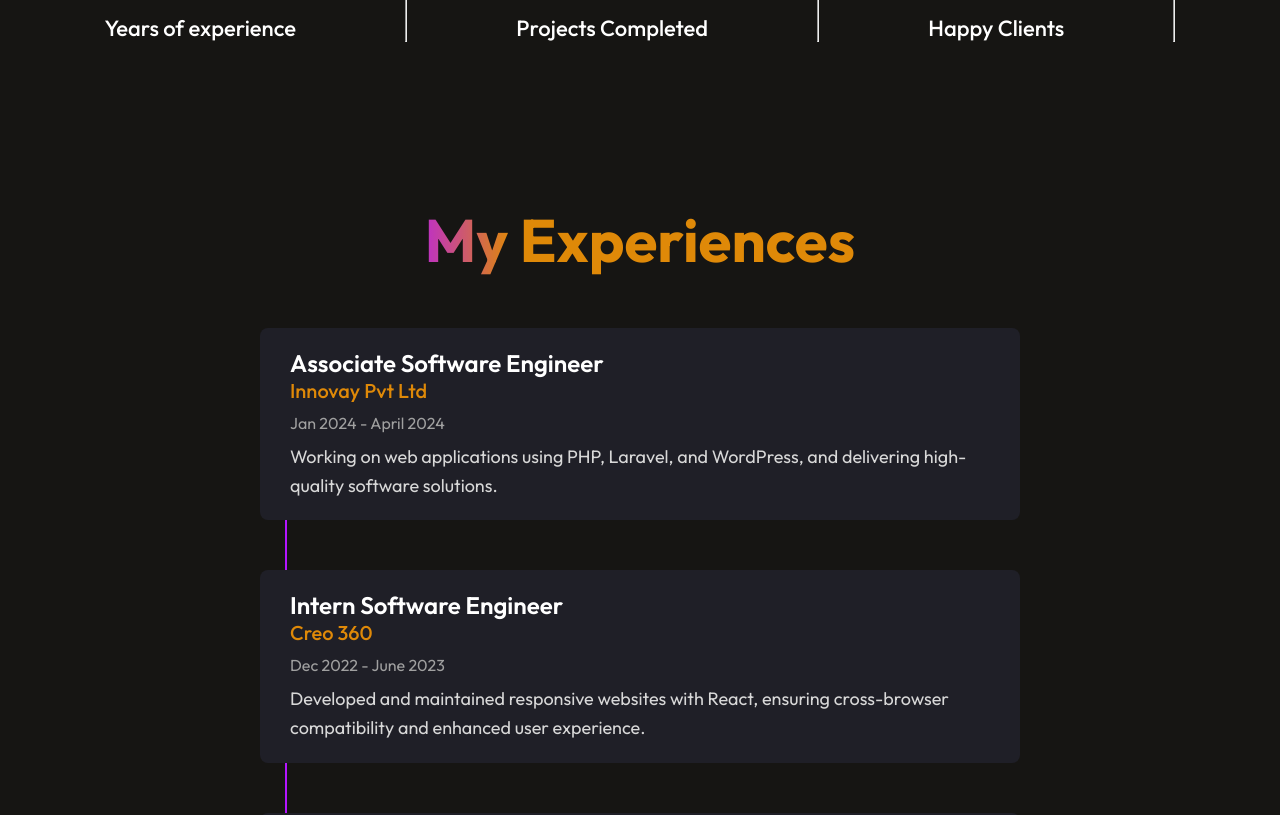
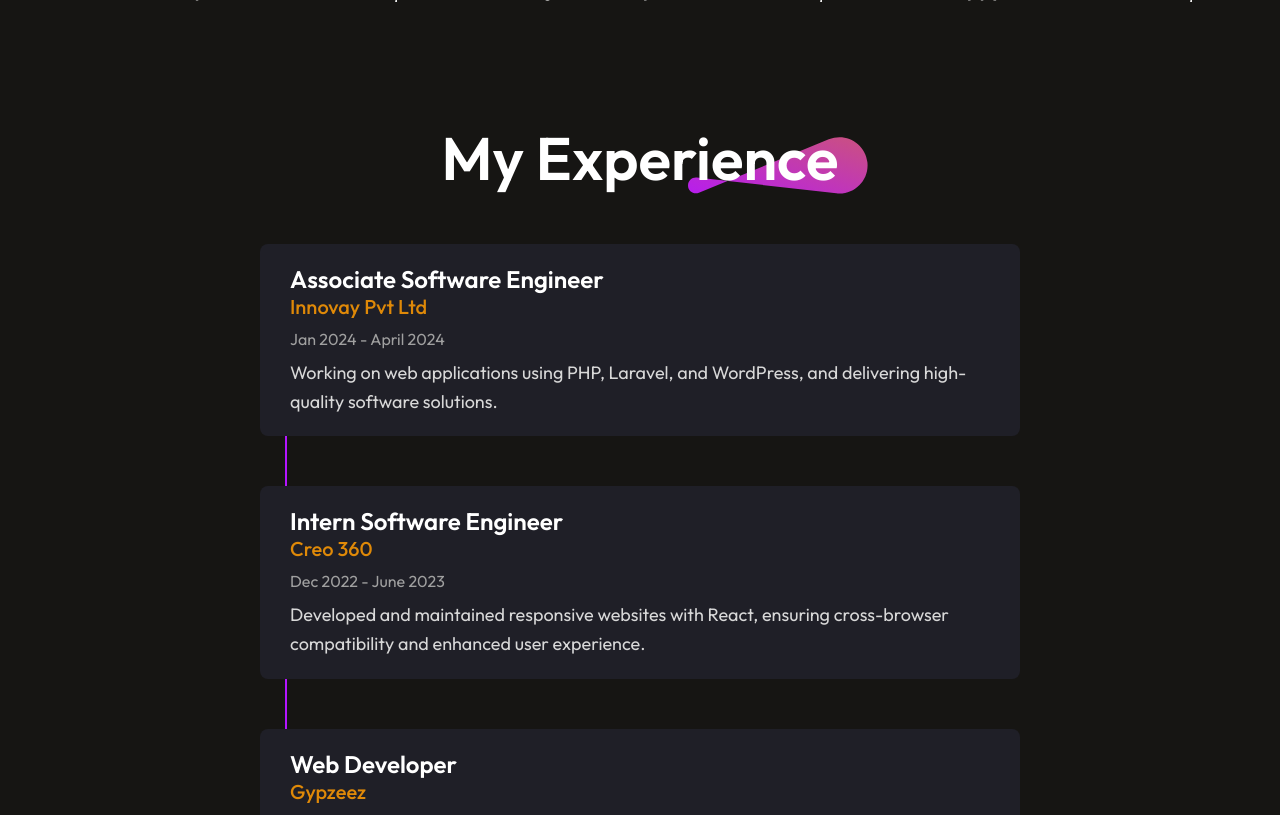
Before and after one commit to R-Tharsh/SE_Portfolio, a React (Vite) app: page / in a window 1280 px wide. Shown: the part 1740-2555 px from the top of the page. Built offline with nearby package versions, Linux system fonts and the light colour scheme.

Commit message:
experience_update

```diff
--- a/src/Componenets/About/About.css
+++ b/src/Componenets/About/About.css
@@ -6,7 +6,6 @@
   justify-content: center;
   gap: 80px;
   margin: 50px 40px;
-  padding: 40px 20px;
 }
 
 .about-title {
@@ -123,7 +122,6 @@
 /* Responsive Styles for Mobile */
 @media (max-width: 768px) {
   .about {
-    padding: 20px;
     gap: 50px;
   }
 
--- a/src/Componenets/Experience/Experience.css
+++ b/src/Componenets/Experience/Experience.css
@@ -8,12 +8,24 @@
 }
 
 .experience-title {
+  position: relative;
+  text-align: center;
+}
+
+.experience-title h1 {
+  padding: 0px 30px;
   font-size: 60px;
-  font-weight: 700;
-  background: linear-gradient(270deg, #df8908 80%, #b415ff 106.28%);
-  background-clip: text;
-  -webkit-background-clip: text;
-  -webkit-text-fill-color: transparent;
+  font-weight: 600;
+  line-height: 1.2;
+  text-align: center;
+}
+
+.experience-title img {
+  position: absolute;
+  bottom: 0;
+  right: 0;
+  z-index: -1;
+  width: 180px;
 }
 
 .experience-timeline {
@@ -95,8 +107,13 @@
     margin: 50px 70px;
   }
 
-  .experience-title {
+  .experience-title h1 {
     font-size: 40px;
+  }
+
+  .experience-title img {
+    width: 130px;
+    right: -10px;
   }
 
   .experience-timeline {
--- a/src/Componenets/Experience/Experience.jsx
+++ b/src/Componenets/Experience/Experience.jsx
@@ -1,5 +1,6 @@
 import React from "react";
 import "./Experience.css";
+import theme_pattern from "../../assets/theme_pattern.svg";
 import experience_icon from "../../assets/call_icon.svg";
 
 const Experience = () => {
@@ -29,7 +30,10 @@
 
   return (
     <div className="experience-section" id="experience">
-      <h1 className="experience-title">My Experiences</h1>
+      <div className="experience-title">
+        <h1>My Experience</h1>
+        <img src={theme_pattern} alt="" />
+      </div>
       <div className="experience-timeline">
         {experiences.map((exp, index) => (
           <div className="experience-item" key={index}>
--- a/src/Componenets/MyWork/MyWork.css
+++ b/src/Componenets/MyWork/MyWork.css
@@ -8,14 +8,25 @@
 }
 
 .projects-title {
-  font-size: 60px;
-  font-weight: 700;
-  background: linear-gradient(270deg, #df8908 80%, #b415ff 106.28%);
-  background-clip: text;
-  -webkit-background-clip: text;
-  -webkit-text-fill-color: transparent;
+  position: relative;
+  text-align: center;
 }
 
+.projects-title h1 {
+  padding: 0px 30px;
+  font-size: 60px;
+  font-weight: 600;
+  line-height: 1.2;
+  text-align: center;
+}
+
+.projects-title img {
+  position: absolute;
+  bottom: 0;
+  right: 0;
+  z-index: -1;
+  width: 180px;
+}
 .projects-grid {
   display: grid;
   grid-template-columns: repeat(auto-fill, minmax(280px, 1fr));
@@ -72,8 +83,13 @@
     margin: 50px 70px;
   }
 
-  .projects-title {
+  .projects-title h1 {
     font-size: 40px;
+  }
+
+  .projects-title img {
+    width: 130px;
+    right: -10px;
   }
 
   .projects-grid {
--- a/src/Componenets/MyWork/MyWork.jsx
+++ b/src/Componenets/MyWork/MyWork.jsx
@@ -1,5 +1,6 @@
 import React from "react";
 import "./MyWork.css";
+import theme_pattern from "../../assets/theme_pattern.svg";
 
 const MyWork = () => {
   const projects = [
@@ -37,7 +38,10 @@
 
   return (
     <div className="projects-section" id="projects">
-      <h1 className="projects-title">My Projects</h1>
+      <div className="projects-title">
+        <h1>My Works</h1>
+        <img src={theme_pattern} alt="" />
+      </div>
       <div className="projects-grid">
         {projects.map((project, index) => (
           <div className="project-card" key={index}>
```
